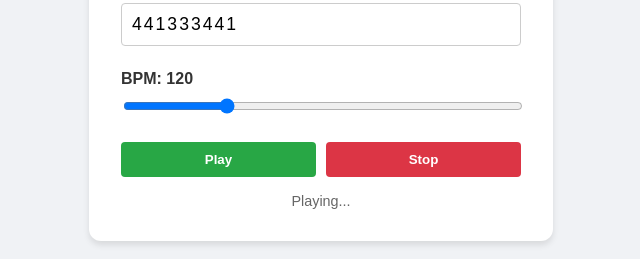
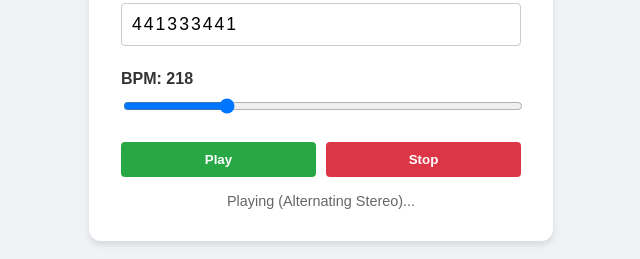
Before and after one commit to panglesd/presentations, a plain HTML site: page recurse/siteswap/metronome.html in a window 1280 px wide. Both pictures are taken after a click on the button "Play". Shown: the part 181-440 px from the top of the page, without its empty margins (319-959 px from the left). Drawn offline with Linux system fonts and the light colour scheme.

Commit message:
pan direction

```diff
--- a/recurse/siteswap/metronome.html
+++ b/recurse/siteswap/metronome.html
@@ -30,7 +30,7 @@
     </div>
 
     <div class="group">
-        <label for="bpm">BPM: <span id="bpmVal">120</span></label>
+        <label for="bpm">BPM: <span id="bpmVal">218</span></label>
         <input type="range" id="bpm" min="60" max="300" value="120">
     </div>
 
@@ -43,11 +43,12 @@
 </div>
 
 <script>
-    let audioCtx = null;
+let audioCtx = null;
     let nextNoteTime = 0;
     let currentStep = 0;
     let timerId = null;
     let sequence = [];
+    let panDirection = -1; // -1 is Left, 1 is Right
 
     const bpmInput = document.getElementById('bpm');
     const bpmDisplay = document.getElementById('bpmVal');
@@ -56,25 +57,29 @@
 
     bpmInput.oninput = () => bpmDisplay.innerText = bpmInput.value;
 
-    function playTick(pitchValue, time) {
+    function playTick(pitchValue, time, panValue) {
         if (!audioCtx) return;
 
         const osc = audioCtx.createOscillator();
         const envelope = audioCtx.createGain();
+        const panner = audioCtx.createStereoPanner();
 
-        // Map integers to frequency: higher number = higher pitch
-        // Base freq 220Hz (A3), each increment adds a perfect fourth-ish jump
+        // Frequency logic
         const freq = 220 + (pitchValue * 110);
-
         osc.type = 'sine';
         osc.frequency.setValueAtTime(freq, time);
 
-        // Create a "tick" envelope (fast attack, fast decay)
+        // Set the Pan (Left or Right)
+        panner.pan.setValueAtTime(panValue, time);
+
+        // Tick envelope
         envelope.gain.setValueAtTime(0, time);
         envelope.gain.linearRampToValueAtTime(0.3, time + 0.01);
         envelope.gain.exponentialRampToValueAtTime(0.001, time + 0.1);
 
-        osc.connect(envelope);
+        // Routing: Oscillator -> Panner -> Envelope -> Destination
+        osc.connect(panner);
+        panner.connect(envelope);
         envelope.connect(audioCtx.destination);
 
         osc.start(time);
@@ -82,18 +87,19 @@
     }
 
     function scheduler() {
-        // Schedule notes while there is less than 0.1s of lookahead
         while (nextNoteTime < audioCtx.currentTime + 0.1) {
             const pitch = parseInt(sequence[currentStep]);
             if (!isNaN(pitch)) {
-                playTick(pitch, nextNoteTime);
+                // Play the tick with the current pan direction
+                playTick(pitch, nextNoteTime, panDirection);
+
+                // Flip the direction for the next tick: -1 becomes 1, 1 becomes -1
+                panDirection *= -1;
             }
 
-            // Advance time based on BPM
             const secondsPerBeat = 60.0 / bpmInput.value;
             nextNoteTime += secondsPerBeat;
 
-            // Loop the sequence
             currentStep++;
             if (currentStep >= sequence.length) {
                 currentStep = 0;
@@ -103,9 +109,7 @@
     }
 
     function startSequencer() {
-        if (timerId) return; // Already playing
-
-        // Initialize AudioContext on user gesture
+        if (timerId) return;
         if (!audioCtx) {
             audioCtx = new (window.AudioContext || window.webkitAudioContext)();
         }
@@ -114,8 +118,9 @@
         if (sequence.length === 0) return;
 
         currentStep = 0;
+        panDirection = -1; // Reset to start on the left speaker
         nextNoteTime = audioCtx.currentTime + 0.05;
-        statusDisplay.innerText = "Playing...";
+        statusDisplay.innerText = "Playing (Alternating Stereo)...";
         scheduler();
     }
 
@@ -123,8 +128,7 @@
         clearTimeout(timerId);
         timerId = null;
         statusDisplay.innerText = "Stopped";
-    }
-</script>
+    }</script>
 
 </body>
 </html>
```
